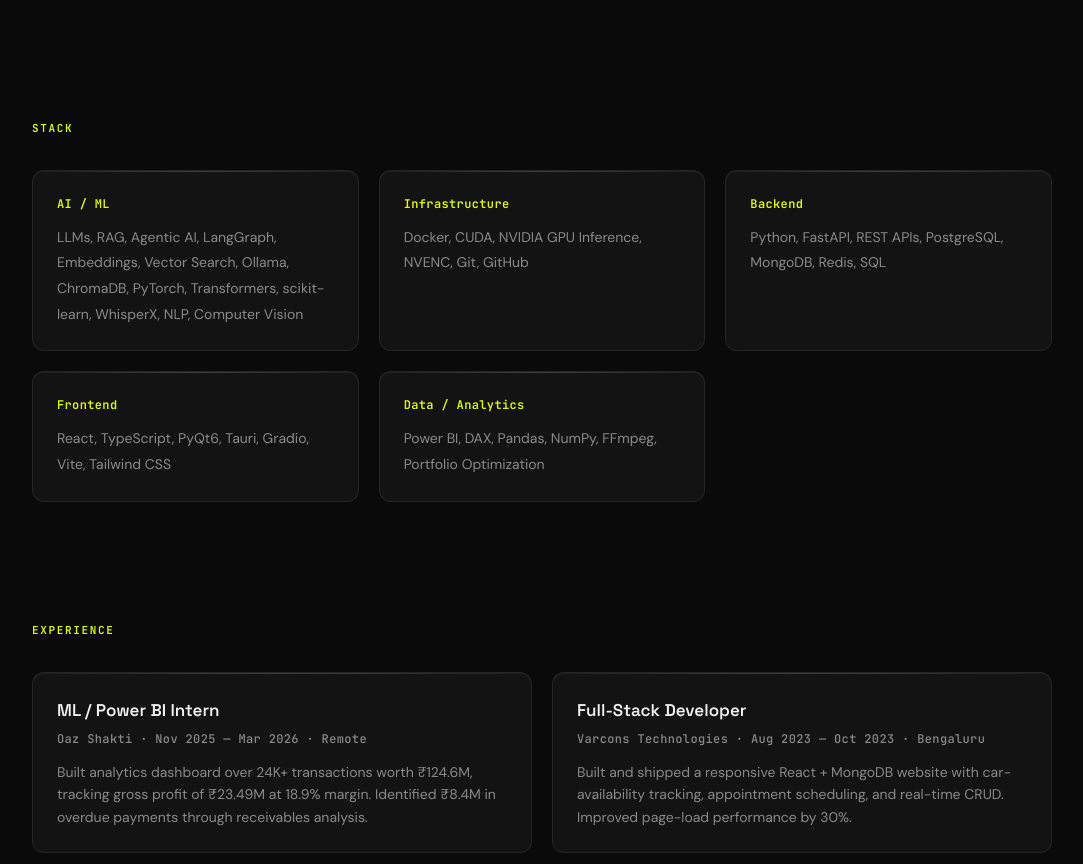
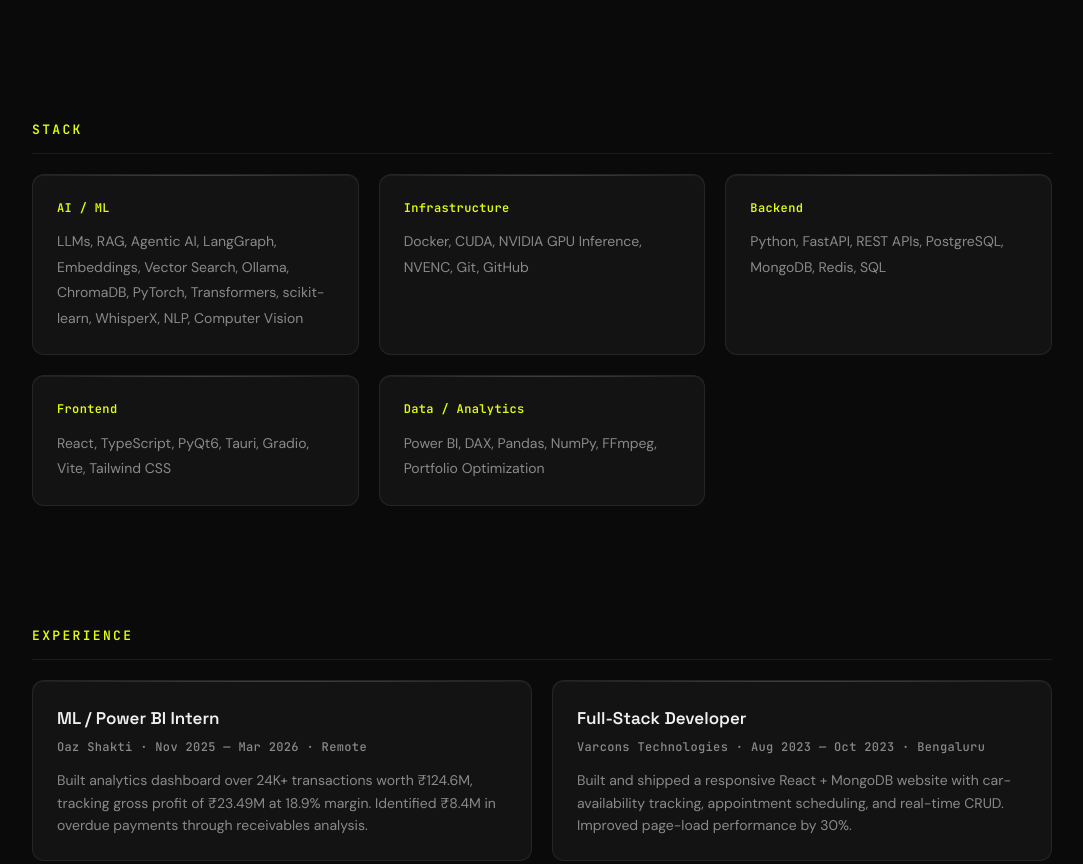
Before and after one commit to anubhavsanket/portfolio, a plain HTML site: page index.html in a window 1280 px wide. Shown: the part 800-1664 px from the top of the page, without its empty margins (98-1181 px from the left). Drawn offline with nearby package versions, Linux system fonts and the light colour scheme; a web font is replaced by a local one.

Commit message:
Make section headers more prominent: larger font, border separator

```diff
--- a/styles.css
+++ b/styles.css
@@ -247,11 +247,14 @@ body[data-theme="light"] .moon-icon { display: none; }
    ============================================ */
 .label {
     font-family: var(--mono);
-    font-size: 11px;
+    font-size: 13px;
     font-weight: 600;
-    letter-spacing: 0.15em;
+    letter-spacing: 0.18em;
     text-transform: uppercase;
     color: var(--accent);
+    display: block;
+    padding-bottom: 12px;
+    border-bottom: 1px solid var(--border);
 }
 
 /* ============================================
@@ -469,7 +472,7 @@ body[data-theme="light"] .hero-footer::before {
 
 .work-header {
     padding: 0 40px;
-    margin-bottom: 40px;
+    margin-bottom: 28px;
 }
 
 .work-track-wrapper {
@@ -686,8 +689,7 @@ body[data-theme="light"] .work-tech span {
 }
 
 .stack > .label {
-    display: block;
-    margin-bottom: 32px;
+    margin-bottom: 20px;
 }
 
 .stack-grid {
@@ -754,8 +756,7 @@ body[data-theme="light"] .work-tech span {
 }
 
 .experience > .label {
-    display: block;
-    margin-bottom: 32px;
+    margin-bottom: 20px;
 }
 
 .experience-grid {
```
